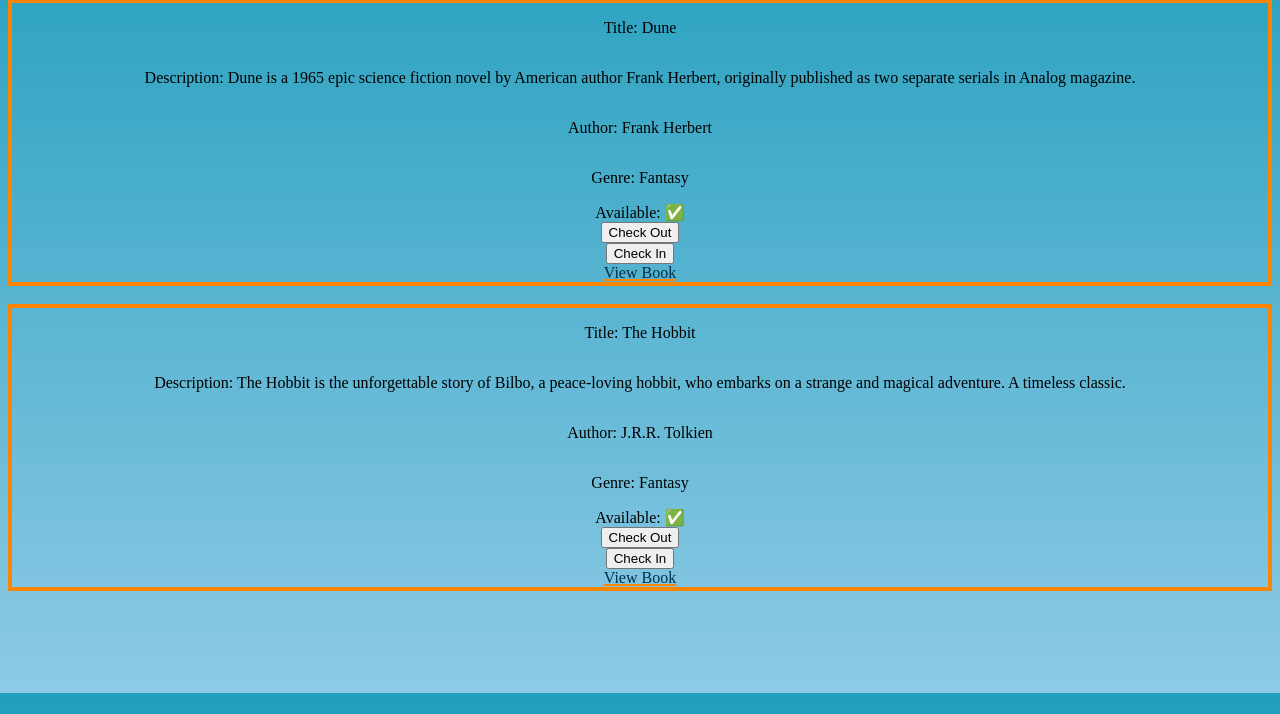
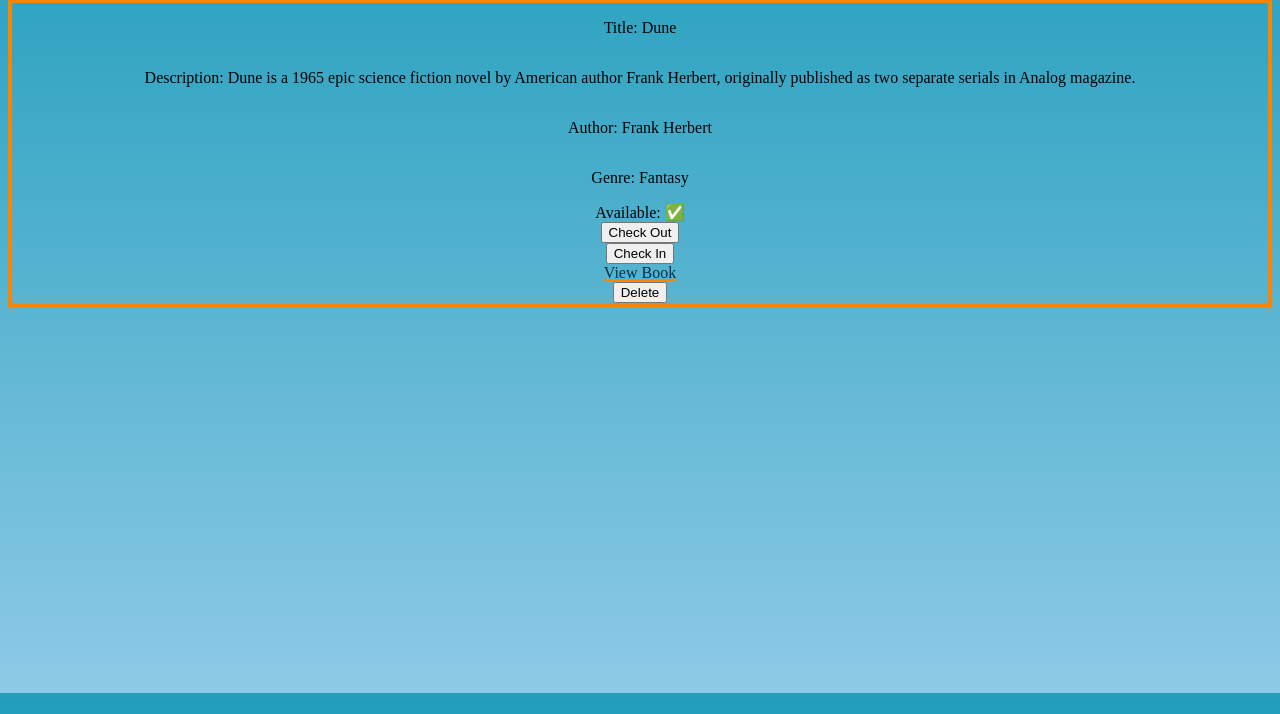
Before and after one commit to Lewish1998/W3D5, a Flask app: page /view-all in a window 1280 px wide. Shown: the part 107-821 px from the top of the page. Run offline with Flask 2, Linux system fonts and the light colour scheme.

Commit message:
on to something with this delete function. 29 minutes to go

```diff
--- a/controllers/controllers.py
+++ b/controllers/controllers.py
@@ -1,7 +1,7 @@
 from app import app
 from flask import render_template, request
 from models.book_class import Book
-from models.books import book_list, add_book, remove_book, check_in, check_out
+from models.books import book_list, add_book, delete_me, check_in, check_out
 
 
 
@@ -33,17 +33,14 @@ def single_book(index):
     return render_template('single.html', book_list=book_list[index])
 
 
-@app.route('/delete-book/<int:index>')
+@app.route('/delete/<int:index>')
 def delete(index):
-    remove_book(book_list[index])
+
+    delete_me(book_list[index])
     return render_template('view.html', book_list=book_list)
 
 
 
-@app.route('/delete')
-def delete_page():#form or something here?
-    return render_template('delete.html', book_list=book_list)
-# @app.route('/error')
 
 @app.route('/check-in', methods=['POST'])
 def checkin():
--- a/models/book_class.py
+++ b/models/book_class.py
@@ -7,3 +7,4 @@ class Book():
         self.genre = genre
         self.checked_out = False
         self.book_num = book_num
+        self.book_delete = False
--- a/models/books.py
+++ b/models/books.py
@@ -30,5 +30,7 @@ def check_out(book):
 def check_in(book):
     book.checked_out = False
 
-# for book in book_list:
-#     book.book_num += 1
+def delete_me(book):
+    book.delete = True
+    if book.delete:
+        book_list.remove(book)
--- a/templates/single.html
+++ b/templates/single.html
@@ -13,5 +13,6 @@
 </div>
 <br>
 
+<!-- Doesn't style using the css. I think this is because it is "/single/index" and not just "/single". No idea how to fix -->
 
 {% endblock %}
--- a/templates/view.html
+++ b/templates/view.html
@@ -33,9 +33,15 @@
 <input type="submit" value="Check In">
 </form>
 
-<!-- <a href="/delete-book/{book.title}">Delete Book THIS DOESN'T WORK</a> -->
 
 <a href="/view-book/{{book.book_num}}">View Book</a>
+
+<form action="/delete{{book.book_num}}" method="post">
+<input type="submit" value="Delete">
+</form>
+
+
+</form>
 
 </div>
 
```
